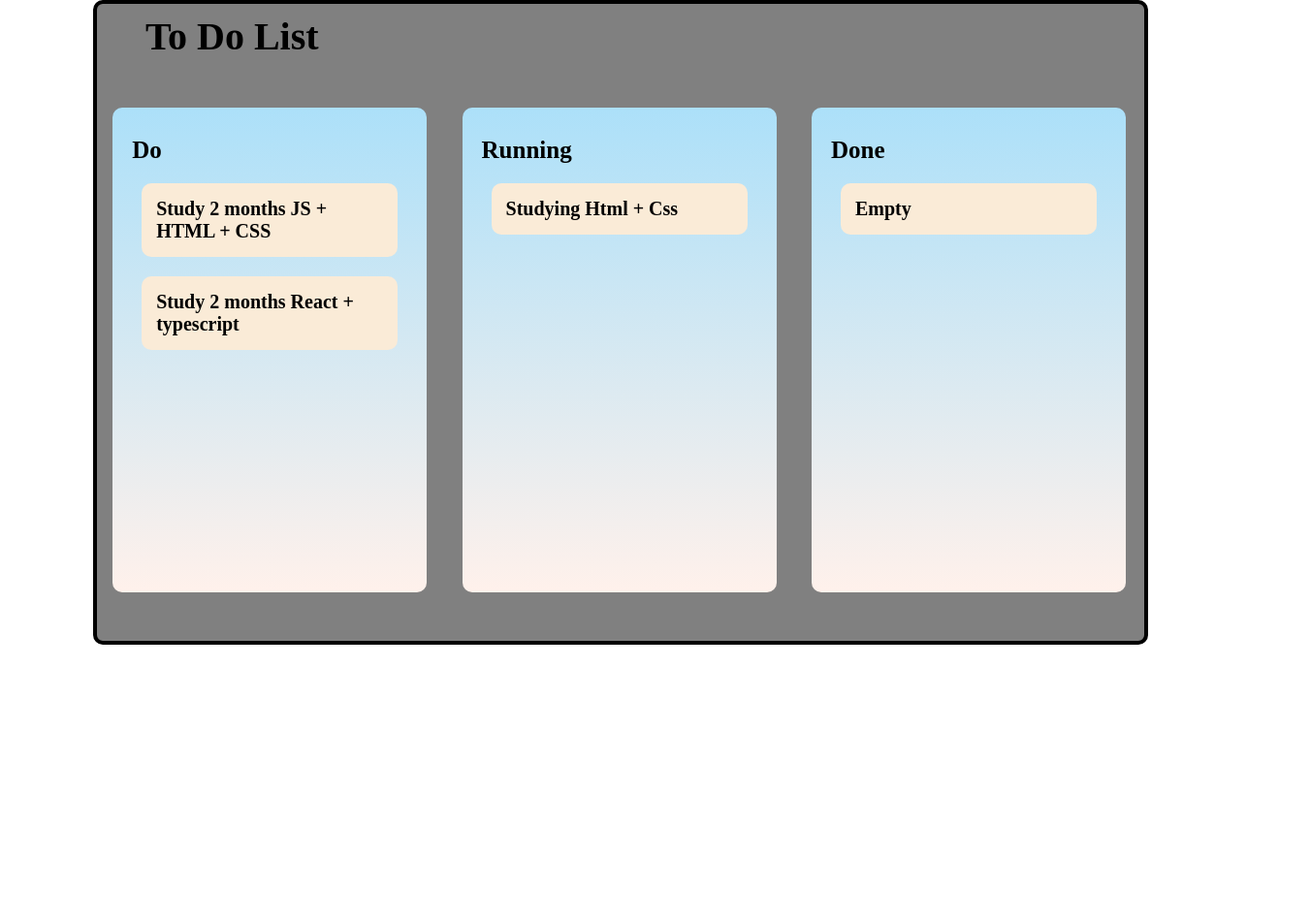
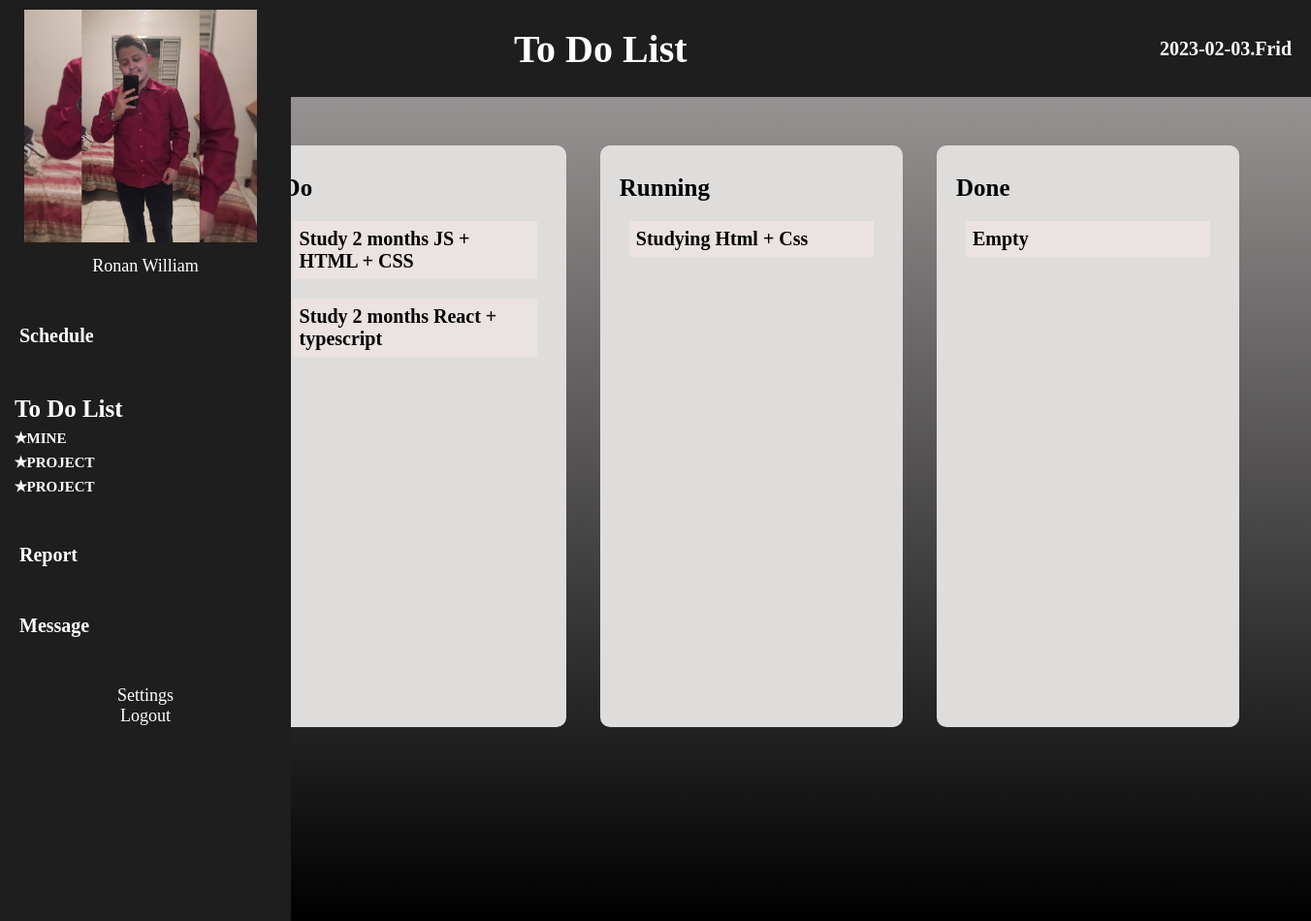
Before and after one commit to rwgit2023/to-do, a plain HTML site: page index.html in a window 1280 px wide. Shown: the whole page at 97% size, 1352 px wide, since content can reach past the window. Before the commit the page ends 800 px from the top, so only its background shows below. Drawn offline with Linux system fonts and the light colour scheme.

Commit message:
Fifth Commit

```diff
--- a/index.html
+++ b/index.html
@@ -13,16 +13,15 @@
 </head>
 <body>
 
-    <header>
-
-    </header>
-
     <main>
-
-
         <div class="box">
 
-            <h1>To Do List</h1>
+            <header>
+
+                <h1>To Do List</h1>
+                <p>2023-02-03.Frid</p>
+
+            </header>
 
             <ul class="levels">
                 <li class="type">
@@ -41,44 +40,38 @@
                     <p>Empty</p>
 
                 </li>
+            </ul>
 
-            </ul>
+
 
         </div>
 
+        <section>
+
+            <img src="./src/imagens/my_photo.jpeg" alt="my_photo" class="my_photo">
+
+            <p>Ronan William</p>
 
 
+            <h3>Schedule</h3>
+            <h4>To Do List</h4>
+            <div class="navigation">
+                <nav>
+                    <ul>
+                        <li>✭Mine</li>
+                        <li>✭Project</li>
+                        <li>✭Project</li>
+                    </ul>
+                </nav>
+            </div>
+            <h3>Report</h3>
+            <h3>Message</h3>
+            <p>Settings</p>
+            <p>Logout</p>
 
-
-
-
-
-
-
-
-
-
-
-
-
-
-
-
-
-
-
-
-
-
-
-
-
+        </section>
 
     </main>
 
-    <footer>
-
-    </footer>
-
 </body>
 </html>
--- a/src/css/style.css
+++ b/src/css/style.css
@@ -1,21 +1,24 @@
 main{
 
-    max-width: 100%;
-    max-height: 100%;
-    position: relative;
+    /* max-width: 1300px; */
+    /* max-height: 100vh; */
+    /* position: relative; */
 
 
 }
 
 .box{
 
-    margin-left: 7.5%;
-    width: 85%;
+    /* margin-left: 5% */
+    width: 90%;
+    margin-left: 200px;
+    height: 950px;
     box-sizing: border-box;
-    border: 4px solid black;
-    border-radius: 10px;
-    position: absolute;
-    background: grey;
+    border: none;
+    /* border-radius: 10px; */
+    background: linear-gradient(#a8a4a4,black);
+    /* background-image: linear-gradient(to top, #dbdcd7 0%, #dddcd7 24%, #e2c9cc 30%, #e7627d 46%, #b8235a 59%, #801357 71%, #3d1635 84%, #1c1a27 100%); */
+
 
 
 }
@@ -24,9 +27,10 @@ main{
 
 .levels{
 
-    width: 1080px;
+    width: 1040px;
     margin: 0 auto;
     padding: 50px 0;
+
 
 }
 
@@ -34,12 +38,12 @@ main{
 
     display: inline-block;
     vertical-align: top;
-    background-image: linear-gradient(to top, #fff1eb 0%, #ace0f9 100%);
+    background: rgb(223, 221, 220);
     /* background-image: linear-gradient(to top, #4fb576 0%, #44c489 30%, #28a9ae 46%, #28a2b7 59%, #4c7788 71%, #6c4f63 86%, #432c39 100%); */
     border-radius: 10px;
     text-align: left;
     width: 30%;
-    height: 500px;
+    height: 600px;
     padding: 30px 20px;
     box-sizing: border-box;
     border: none;
@@ -48,14 +52,33 @@ main{
 
 
 
+
+}
+
+header{
+
+    box-sizing: border-box;
+    /* background: grey; */
+    height: 100px;
+    width: 100%;
+    display: flex;
+    justify-content: space-between;
+    align-items: center;
+    background: rgb(31, 30, 30);
 }
 
 .box h1{
-    padding: 0 50px;
-    margin: 10px 0 0 0;
-    bottom: auto;
     font-size: 40px;
+    margin: 0 0 0 330px;
+    color: white;
+}
 
+header p{
+    text-align: right;
+    margin: 0 20px 0 0;
+    font-size: 20px;
+    font-weight: bold;
+    color: white;
 
 }
 
@@ -66,14 +89,71 @@ main{
 }
 
 .type p{
-    background: antiquewhite;
+    background: rgb(235, 226, 226);
     box-sizing: border-box;
     border: none;
     margin: 20px 10px;
-    border-radius: 10px;
+    /* border-radius: 10px; */
     font-size: 20px;
     font-weight: bold;
-    padding: 15px 15px;
+    padding: 7px 7px;
 
 
 }
+
+section{
+    box-sizing: border-box;
+    width: 300px;
+    height: 950px;
+    border: none;
+    background: rgb(31, 30, 30);
+    position: absolute;
+    top: 0px;
+
+
+
+}
+
+section .my_photo{
+
+    width: 80%;
+    margin: 10px 25px ;
+
+
+}
+
+section h3{
+
+    font-size: 20px;
+    margin: 50px 20px;
+    font-weight: bolder;
+    color: white;
+}
+
+section p{
+    font-size: 18px;
+    margin: 0 auto;
+    text-align: center;
+    color: white;
+
+}
+
+section h4{
+    margin: 0 15px;
+    font-size: 25px;
+    color: white;
+
+}
+
+.navigation li{
+
+
+    text-transform: uppercase;
+    color: white;
+    font-weight: bold;
+    font-size: 15px;
+    text-decoration: none;
+    margin: 7px 15px;
+    /* text-decoration: none; */
+
+}
```
Also changed, not shown: src/imagens/my_photo.jpeg (added).
